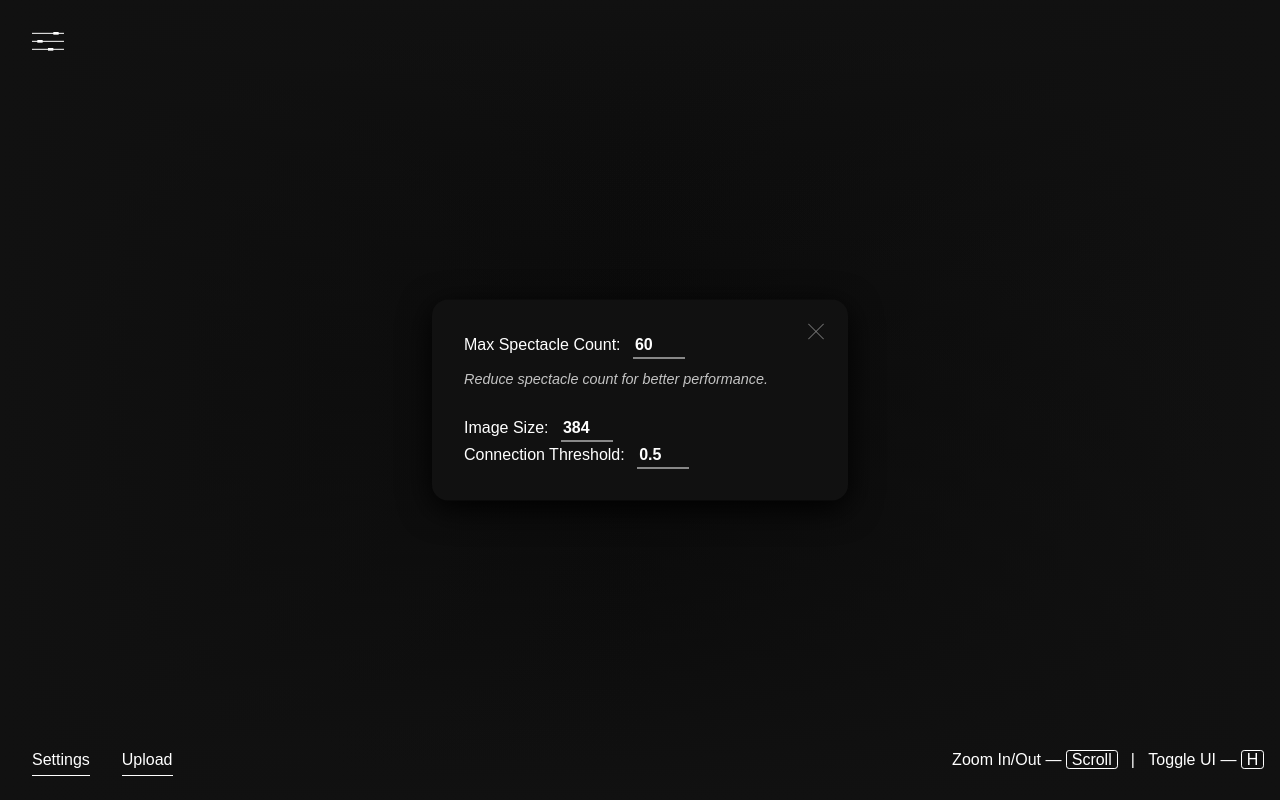
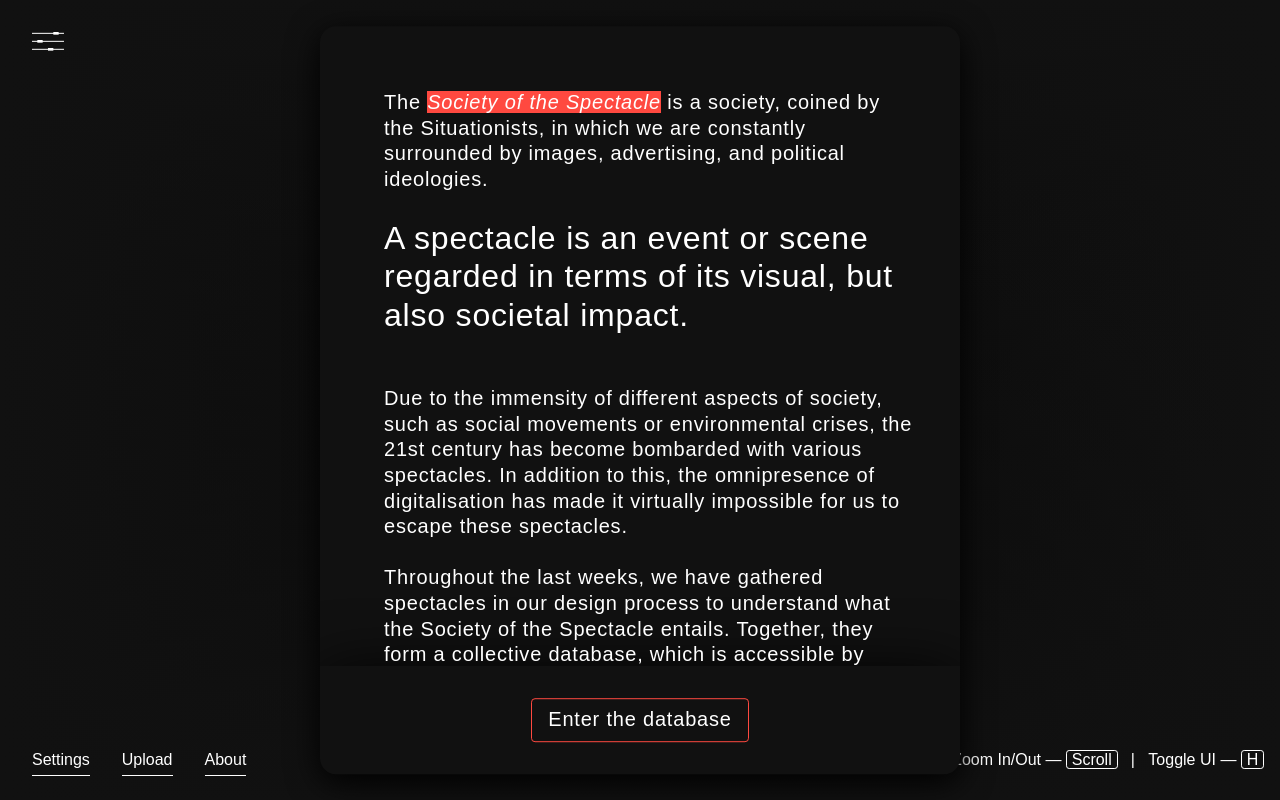
Before and after one commit to arimittt/forshow-site, a website: page views/db-vis.html in a window 1280 px wide. Both pictures are taken after a click on the button "Settings". Drawn offline with nearby package versions, Linux system fonts and the light colour scheme; files that its build step writes are made by us from their sources; no server answers; files whose address does not match are found by name.

Commit message:
Added introduction/about text.

```diff
--- a/public/css/db-vis.css
+++ b/public/css/db-vis.css
@@ -327,8 +327,8 @@ body {
     text-align: right;
 }
 
-.settings-button {
-    margin: 0 1rem 0 2rem;
+.bottom-button {
+    margin: 0 1rem 0 1rem;
     padding: 0.2rem 0;
     color: var(--fg-col);
     font: var(--base-font);
@@ -340,9 +340,13 @@ body {
     transition: all 0.2s;
 }
 
-.settings-button:hover {
+.bottom-button:hover {
     padding: 0.4rem 0;
     border-bottom-color: var(--prim-col);
+}
+
+.bottom-button:first-child {
+    margin: 0 1rem 0 2rem;
 }
 
 .key-symbol {
@@ -583,6 +587,63 @@ body {
     overflow: hidden;
 }
 
+.about-container {
+    position: fixed;
+    top: 50%;
+    left: 50%;
+    transform: translate(-50%, -50%);
+    width: 50vw;
+    color: var(--fg-col);
+    font: var(--base-font);
+    font-size: 1.25rem;
+    font-weight: 300;
+    line-height: 1.6rem;
+    letter-spacing: 0.05rem;
+    background-color: var(--bg-col);
+    border-radius: 1rem;
+    box-shadow: 0 0.5rem 2rem rgba(0,0,0,1);
+    overflow: hidden;
+    z-index: 5000;
+}
+
+.about-text {
+    width: calc(100% + 17px);
+    max-height: 80vh;
+    padding: 4rem;
+    box-sizing: border-box;
+    overflow-y: scroll;
+}
+
+.about-text h2 {
+    font-size: 2rem;
+    font-weight: 200;
+    line-height: 2.4rem;
+}
+
+.about-text .highlight {
+    background: var(--prim-col);
+}
+
+.about-proceed-container {
+    padding: 2rem;
+    text-align: center;
+    box-shadow: 0 0.5rem 4rem rgba(0,0,0,1);
+}
+
+.about-proceed-button {
+    display: inline-block;
+    padding: 0.5rem 1rem;
+    border: var(--prim-border);
+    border-color: var(--prim-col);
+    border-radius: 0.25rem;
+    cursor: pointer;
+    transition: all 0.2s;
+}
+
+.about-proceed-button:hover {
+    background-color: var(--prim-col);
+}
+
 @media only screen and (max-width: 768px) {
     .filter-icon {
         top: 2rem;
--- a/public/js/db-vis.js
+++ b/public/js/db-vis.js
@@ -5,7 +5,7 @@ let radius = 1500;
 let horizontalDensity = 12;
 let verticalDensity = 10;
 let imageSize = [384, 384];
-let connectionThreshold = radius*1.25;
+let connectionThreshold = radius * 2;
 const maxRotSpeed = 0.1;
 const sidebarAnimSpeed = 0.3;
 const sphereVisible = false;
@@ -35,6 +35,7 @@ function getUrlParameter(sParam) {
 };
 
 $(() => {
+    togglePause('about');
     fetch('/search')
         .then((res) => {
             return res.json();
@@ -337,6 +338,8 @@ function togglePause(source, id) {
         });
     } else if(source == 'settings') {
         $('.settings-container').css('display', 'block');
+    } else if(source == 'about') {
+        $('.about-container').css('display', 'block');
     } else {
         if($('.sidebar').hasClass('sidebar-in')) {
             restartAnim($('.sidebar'), 'sidebar-in', sidebarAnimSpeed);
@@ -350,6 +353,9 @@ function togglePause(source, id) {
             connectionThreshold = radius * parseFloat($('.connection-threshold-input').val()) * 2;
             insertSpectacles(spectacles);
             $('.settings-container').css('display', 'none');
+        }
+        if ($('.about-container').css('display') == 'block') {
+            $('.about-container').css('display', 'none');
         }
     }
 }
@@ -675,3 +681,13 @@ $('.settings-button').on('click', () => {
         togglePause('settings');
     }
 });
+
+$('.about-proceed-button').on('click', () => {
+    togglePause();
+});
+
+$('.about-button').on('click', () => {
+    if(!isPaused) {
+        togglePause('about');
+    }
+});
--- a/views/db-vis.html
+++ b/views/db-vis.html
@@ -9,6 +9,17 @@
     <link rel="stylesheet" type="text/css" href="css/db-vis.css">
   </head>
   <body>
+    <div class="about-container">
+      <div class="about-text">
+        The <i><span class="highlight">Society of the Spectacle</span></i> is a society, coined by the Situationists, in which we are constantly surrounded by images, advertising, and political ideologies.<br>
+        <h2>A spectacle is an event or scene regarded in terms of its visual, but also societal impact.</h2><br>
+        Due to the immensity of different aspects of society, such as social movements or environmental crises, the 21st century has become bombarded with various spectacles. In addition to this, the omnipresence of digitalisation has made it virtually impossible for us to escape these spectacles.<br><br>
+        Throughout the last weeks, we have gathered spectacles in our design process to understand what the Society of the Spectacle entails. Together, they form a collective database, which is accessible by everyone. It allows for spectacles to be stolen, borrowed or combined, while also creating new inspiration and insight into today's happenings.
+      </div>
+      <div class="about-proceed-container">
+        <div class="about-proceed-button">Enter the database</div>
+      </div>
+    </div>
     <div class="sidebar">
       <div class="sidebar-top">
         <div class="sidebar-title">Filters</div>
@@ -48,9 +59,6 @@
           <div class="focus-keywords-item">Keyword-1</div>
           <div class="focus-keywords-item">Keyword-2</div>
           <div class="focus-keywords-item">Keyword-3</div>
-          <div class="focus-keywords-item">Keyword-1</div>
-          <div class="focus-keywords-item">Keyword-2</div>
-          <div class="focus-keywords-item">Keyword-3</div>
         </div>
       </div>
     </div>
@@ -62,8 +70,8 @@
       Max Spectacle Count:
       <input class="spectacle-count-input" type="number" value="60" min="0"><br>
       <div class="settings-note">Reduce spectacle count for better performance.</div><br>
-      Image Size: <input type="number" class="image-size-input" value="384" min="0"><br>
-      Connection Threshold: <input type="number" class="connection-threshold-input" value="0.5" min="0" max="1">
+      Image Size: <input type="number" class="image-size-input" value="384" min="0"><br><br>
+      Connection Threshold [0-1]: <input type="number" class="connection-threshold-input" value="1" min="0" max="1">
     </div>
     <div class="ui-container">
       <svg class="filter-icon" xmlns="http://www.w3.org/2000/svg" viewBox="0 0 48 28">
@@ -75,8 +83,9 @@
         <rect x="8" y="12" width="8" height="4" />
       </svg>
       <div class="bottom-ui-container">
-        <button class="settings-button">Settings</button>
+        <button class="bottom-button settings-button">Settings</button>
         <a class="upload-button" href="/upload" target="_blank">Upload</a>
+        <button class="bottom-button about-button">About</button>
         <span>Zoom In/Out — <span class="key-symbol">Scroll</span>&#160&#160&#160|&#160&#160&#160Toggle UI — <span class="key-symbol">H</span></span>
       </div>
     </div>
```
